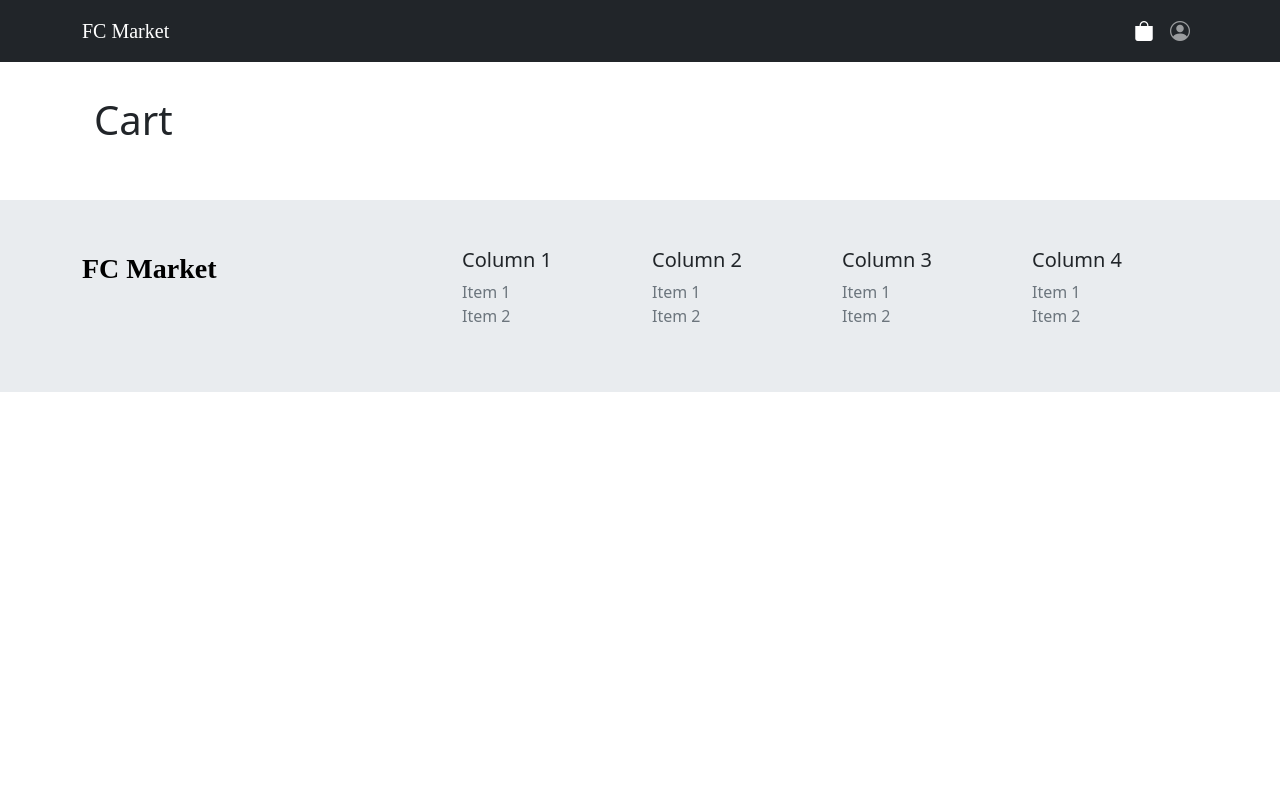
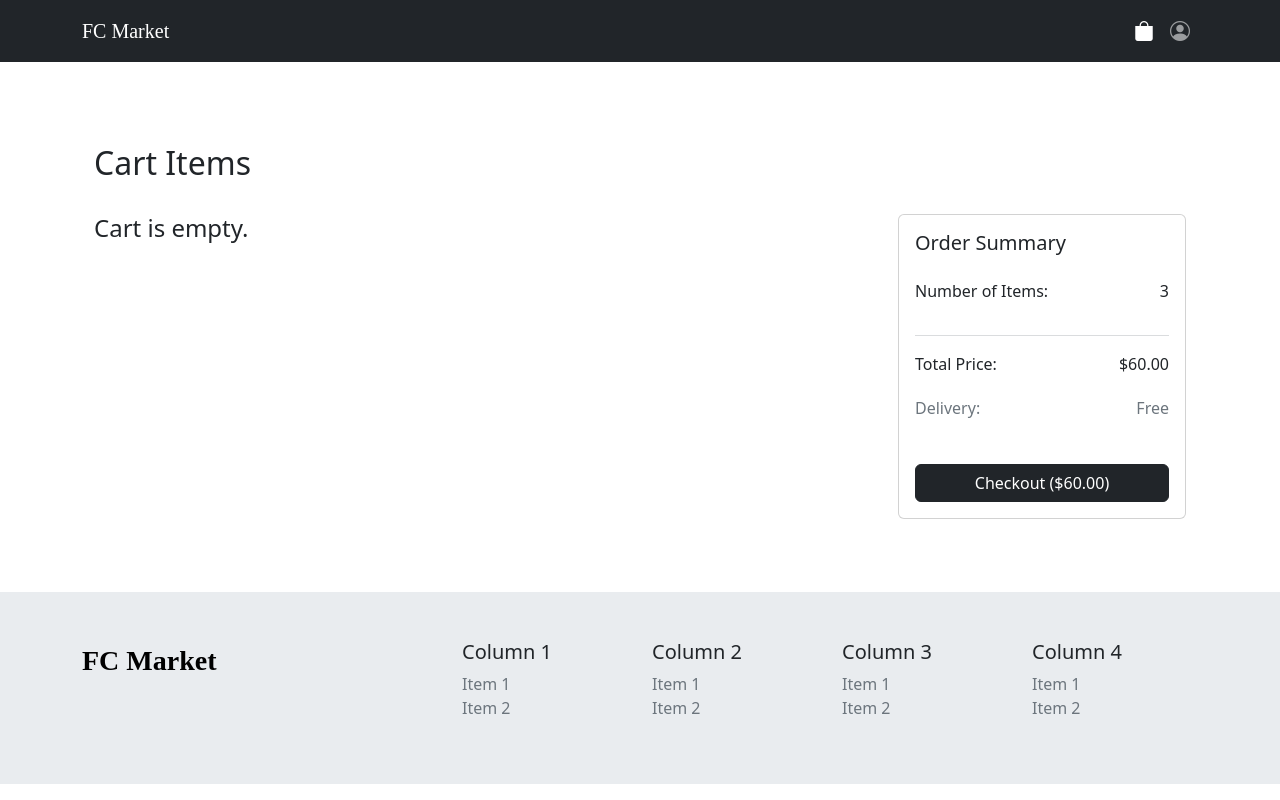
Before and after one commit to mohammadfakhrolahi/Store-React-Redux, a React (Create React App) app: page /cart in a window 1280 px wide. Built offline with nearby package versions, Linux system fonts and the light colour scheme; a web font is replaced by a local one.

Commit message:
feat
Implement cartAction.js dispatch in the Cart component to manage cart items and designed cart items pages.

```diff
--- /dev/null
+++ b/src/pages/Cart/Cart.css
@@ -0,0 +1,15 @@
+.mh-7 {
+  max-height: 7rem;
+}
+
+.mw-42 {
+  max-width: 42rem;
+}
+
+.img {
+  object-fit: cover;
+}
+
+.order-summary:hover {
+  box-shadow: none !important;
+}
--- a/src/pages/Cart/Cart.js
+++ b/src/pages/Cart/Cart.js
@@ -1,10 +1,98 @@
-import React from 'react'
-import { Container } from 'react-bootstrap'
+import React, { useEffect } from 'react'
+import { useDispatch, useSelector } from 'react-redux'
+import { useParams } from 'react-router-dom'
+import { Container, Row, Col, Card, Button } from 'react-bootstrap'
+
+import { cartAction } from '../../action/cartAction'
+
+import './Cart.css'
 
 const Cart = () => {
+  const { id } = useParams()
+
+  const dispatch = useDispatch()
+
+  const cart = useSelector((state) => state.cart)
+  const { cartItems } = cart
+
+  useEffect(() => {
+    if (id) {
+      dispatch(cartAction(id))
+    }
+  }, [dispatch])
+
   return (
-    <Container>
-      <h1>Cart</h1>
+    <Container className="mt-5 min-vh-50">
+      <div className="row row-cols-md-1 row-cols-lg-2">
+        <div className="mb-4 col-lg-12">
+          <h2>Cart Items</h2>
+        </div>
+        <div className="mb-4 col-lg-8">
+          {cartItems.length === 0 ? (
+            <h4>Cart is empty.</h4>
+          ) : (
+            cartItems.map((item) => (
+              <div key={item.product}>
+                <Row className="w-100 p-1 mb-3 bg-light mw-42 mh-7 rounded-3">
+                  <Col className="" xs={3}>
+                    <Card.Img
+                      className="rounded-2"
+                      variant="top"
+                      src={item.image}
+                    />
+                  </Col>
+
+                  <Col
+                    xs={6}
+                    className="d-flex flex-column justify-content-center align-items-start"
+                  >
+                    <Card.Title className="mb-3">{item.name}</Card.Title>
+                    <Card.Text className="text-secondary">Amount: 1</Card.Text>
+                  </Col>
+
+                  <Col
+                    xs={3}
+                    className="d-flex justify-content-end align-items-center"
+                  >
+                    <div>
+                      <Card.Subtitle className="">${item.price}</Card.Subtitle>
+                      <button type="button" className="btn">
+                        <i className="bi bi-trash3-fill link-danger"></i>
+                      </button>
+                    </div>
+                  </Col>
+                </Row>
+              </div>
+            ))
+          )}
+        </div>
+
+        <div className="col-lg-4 d-flex justify-content-lg-end">
+          <div className="card order-summary">
+            <div className="card-body">
+              <h5 className="card-title mb-4">Order Summary</h5>
+              <div className="fw-medium mb-1 d-flex justify-content-between align-items-center">
+                <p>Number of Items:</p>
+                <p>3</p>
+              </div>
+              <div className="text-secondary">
+                <hr />
+              </div>
+              <div className="fw-medium mb-1 d-flex justify-content-between align-items-center">
+                <p>Total Price:</p>
+                <p>$60.00</p>
+              </div>
+              <div className="text-secondary mb-1 d-flex justify-content-between align-items-center">
+                <p>Delivery:</p>
+                <p>Free</p>
+              </div>
+              <Button className="w-100 mt-4" variant="dark">
+                Checkout ($60.00)
+              </Button>
+            </div>
+          </div>
+        </div>
+      </div>
     </Container>
   )
 }
--- a/src/reducer/cartReducer.js
+++ b/src/reducer/cartReducer.js
@@ -10,9 +10,9 @@ export const cartReducer = (state = { cartItems: [] }, action) => {
       if (existingItem) {
         return {
           ...state,
-          cartItems: state.cartItems.map((i) => {
+          cartItems: state.cartItems.map((i) =>
             i.product === existingItem.product ? item : i
-          }),
+          ),
         }
       } else {
         return {
@@ -21,7 +21,7 @@ export const cartReducer = (state = { cartItems: [] }, action) => {
         }
       }
 
-      default:
-        return state
+    default:
+      return state
   }
 }
```
